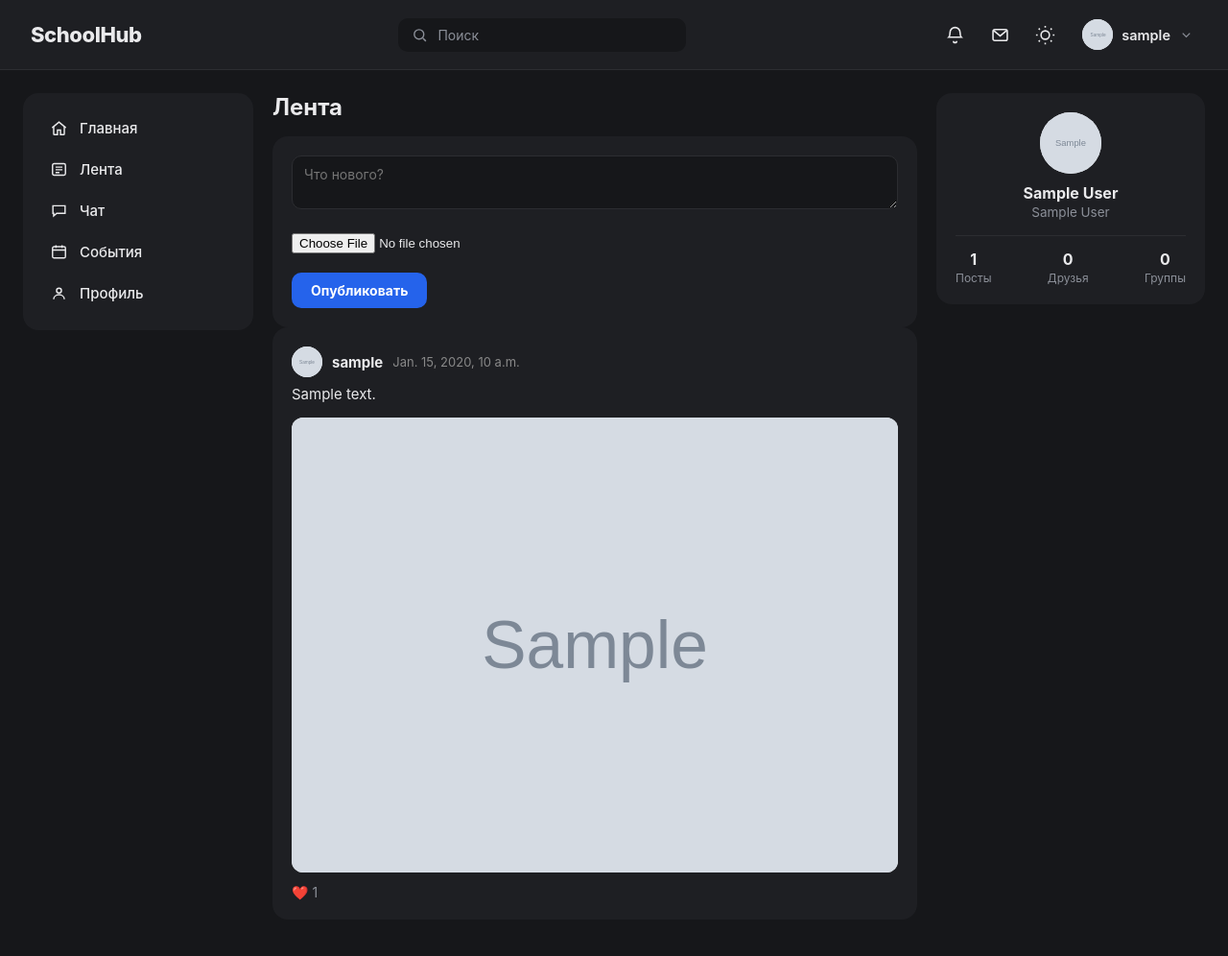
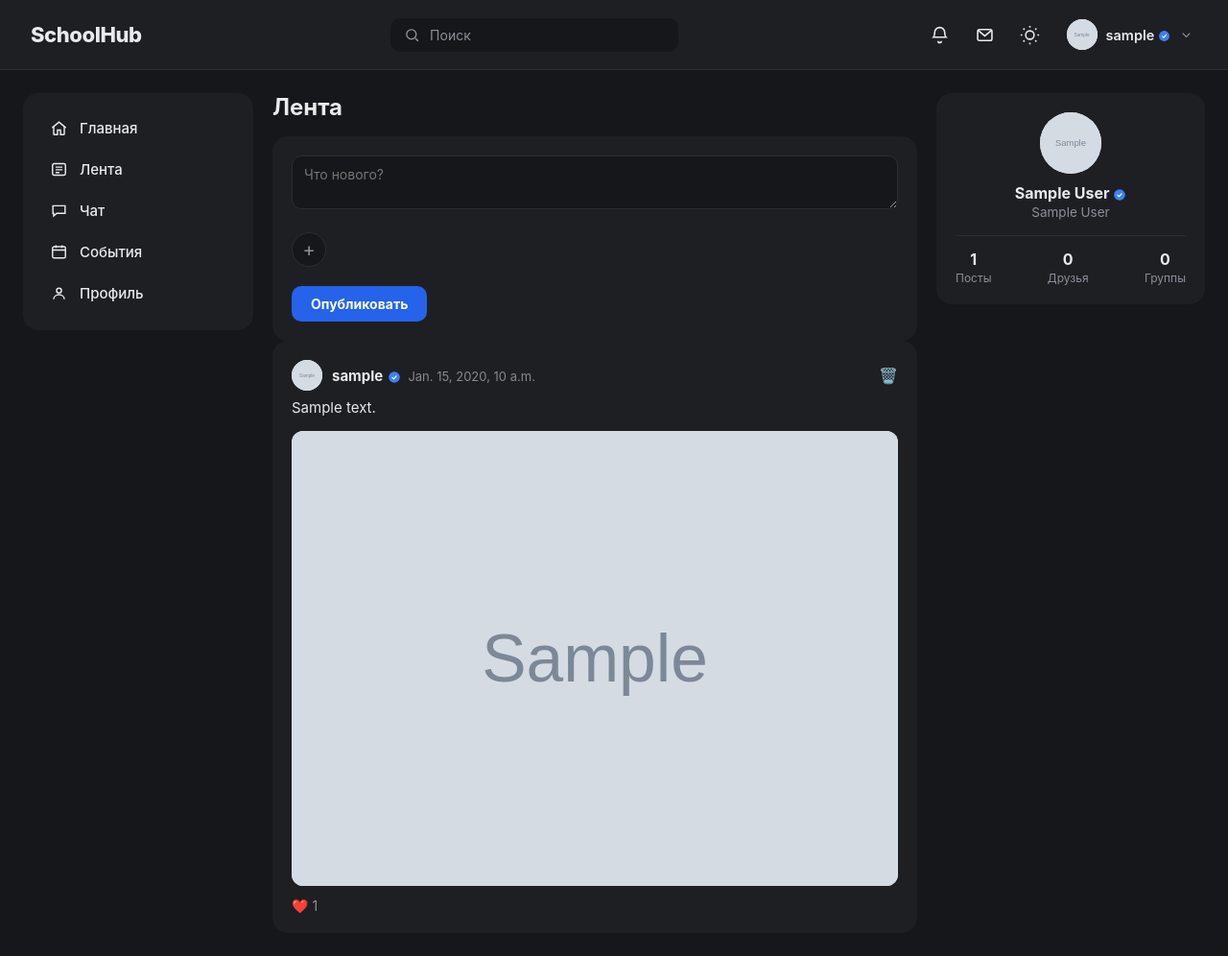
Before and after one commit to esipov117-commits/Schoolhub01, a Django app: page /feed/ in a window 1280 px wide. Shown: the whole page at 96% size. Before the commit the page ends 938 px from the top, so only its background shows below. Run offline with Django 5.2, Linux system fonts and the light colour scheme; a user stored in the database is signed in; tables that the repository leaves empty hold one stand-in row (values such as "Sample post"); grey boxes marked "Sample" are stand-in pictures.

Commit message:
Added tons of features

```diff
--- a/config/settings.py
+++ b/config/settings.py
@@ -119,6 +119,7 @@ USE_TZ = True
 # https://docs.djangoproject.com/en/6.0/howto/static-files/
 
 STATIC_URL = 'static/'
+STATICFILES_DIRS = [BASE_DIR / 'static']
 
 LOGIN_REDIRECT_URL = '/'
 LOGOUT_REDIRECT_URL = '/accounts/login/'
--- a/posts/templates/posts/feed.html
+++ b/posts/templates/posts/feed.html
@@ -8,7 +8,11 @@
             {% csrf_token %}
             <textarea name="content" placeholder="Что нового?"></textarea>
             <br><br>
-            <input type="file" name="image" accept="image/*">
+            <label for="image-upload" style="cursor:pointer; display:inline-flex; align-items:center; justify-content:center; width:36px; height:36px; border-radius:50%; background:var(--bg); border:1px solid var(--border); font-size:20px; color:var(--muted);">
+                +
+            </label>
+            <input type="file" id="image-upload" name="image" accept="image/*" style="display:none;" onchange="document.getElementById('image-filename').textContent = this.files[0] ? this.files[0].name : '';">
+            <span id="image-filename" style="font-size:13px; color:var(--muted); margin-left:8px;"></span>
             <br><br>
             <button type="submit" class="btn-primary">Опубликовать</button>
         </form>
@@ -16,7 +20,8 @@
 
     {% for post in posts %}
     <div class="card" id="post-{{ post.id }}">
-        <div style="display:flex; align-items:center; gap:10px; margin-bottom: 6px;">
+        <div style="display:flex; justify-content:space-between; align-items:center; margin-bottom: 6px;">
+            <div style="display:flex; align-items:center; gap:10px;">
                 <a href="{% url 'profile_user' post.author.username %}">
                     {% if post.author.profile.avatar %}
                         <img src="{{ post.author.profile.avatar.url }}" class="avatar avatar-small">
@@ -24,11 +29,31 @@
                         <div class="avatar avatar-small"></div>
                     {% endif %}
                 </a>
+                <div>
                     <a href="{% url 'profile_user' post.author.username %}" style="text-decoration:none; color:inherit;">
-                <span class="post-author">{{ post.author.username }}</span>
+                        <span class="post-author">
+                            {{ post.author.username }}
+                            {% if post.author.profile.is_verified %}
+                                <svg viewBox="0 0 24 24" width="14" height="14" style="display:inline-block; vertical-align:middle; margin-left:1px;">
+                                    <circle cx="12" cy="12" r="10" fill="#3b82f6"/>
+                                    <path d="M8.5 12.5l2.5 2.5 4.5-5" stroke="white" stroke-width="2" fill="none" stroke-linecap="round" stroke-linejoin="round"/>
+                                </svg>
+                            {% endif %}
+                        </span>
                     </a>
-            <span style="color:#888; font-size:13px;">{{ post.created_at }}</span>
+                    <span style="color:#888; font-size:13px; margin-left:4px;">{{ post.created_at }}</span>
                 </div>
+            </div>
+            {% if post.author == user %}
+            <form method="POST" action="{% url 'delete_post' post.id %}" style="margin:0;" onsubmit="return confirm('Удалить этот пост?');">
+                {% csrf_token %}
+                <button type="submit" style="background:none; border:none; cursor:pointer; color:var(--muted); font-size:16px;">
+                    🗑️
+                </button>
+            </form>
+            {% endif %}
+        </div>
+
         {% if post.content %}
             <div class="post-content">{{ post.content }}</div>
         {% endif %}
--- a/posts/urls.py
+++ b/posts/urls.py
@@ -4,4 +4,5 @@ from . import views
 urlpatterns = [
     path('feed/', views.feed, name='feed'),
     path('feed/<int:post_id>/like/', views.toggle_like, name='toggle_like'),
+    path('feed/<int:post_id>/delete/', views.delete_post, name='delete_post'),
 ]
--- a/posts/views.py
+++ b/posts/views.py
@@ -33,3 +33,16 @@ def toggle_like(request, post_id):
     if not created:
         like.delete()
     return redirect(f'/feed/#post-{post_id}')
+
+@login_required
+def delete_post(request, post_id):
+    post = get_object_or_404(Post, id=post_id)
+
+    previous_post = Post.objects.filter(created_at__lt=post.created_at).first()
+
+    if post.author == request.user:
+        post.delete()
+
+    if previous_post:
+        return redirect(f'/feed/#post-{previous_post.id}')
+    return redirect('feed')
--- a/templates/base.html
+++ b/templates/base.html
@@ -359,7 +359,15 @@
 <svg viewBox="0 0 24 24" fill="currentColor"><path d="M12 12c2.7 0 4.9-2.2 4.9-4.9S14.7 2.2 12 2.2 7.1 4.4 7.1 7.1 9.3 12 12 12zm0 2.4c-3.3 0-9.8 1.6-9.8 4.9v2.4h19.6v-2.4c0-3.3-6.5-4.9-9.8-4.9z"/></svg>
 {% endif %}
 </div>
-<span class="user-chip-name">{{ user.username }}</span>
+<span class="user-chip-name">
+    {{ user.username }}
+    {% if user.profile.is_verified %}
+        <svg viewBox="0 0 24 24" width="13" height="13" style="display:inline-block; vertical-align:middle;">
+            <circle cx="12" cy="12" r="10" fill="#3b82f6"/>
+            <path d="M8.5 12.5l2.5 2.5 4.5-5" stroke="white" stroke-width="2" fill="none" stroke-linecap="round" stroke-linejoin="round"/>
+        </svg>
+    {% endif %}
+</span>
 <svg class="chevron" viewBox="0 0 24 24" fill="none" stroke="currentColor" stroke-width="2"><path d="M6 9l6 6 6-6"/></svg>
 </div>
 <div class="user-dropdown">
@@ -417,7 +425,15 @@
 <svg viewBox="0 0 24 24" fill="currentColor"><path d="M12 12c2.7 0 4.9-2.2 4.9-4.9S14.7 2.2 12 2.2 7.1 4.4 7.1 7.1 9.3 12 12 12zm0 2.4c-3.3 0-9.8 1.6-9.8 4.9v2.4h19.6v-2.4c0-3.3-6.5-4.9-9.8-4.9z"/></svg>
 </div>
 {% endif %}
-<h3>{{ user.profile.display_name|default:user.username }}</h3>
+<h3>
+    {{ user.profile.display_name|default:user.username }}
+    {% if user.profile.is_verified %}
+        <svg viewBox="0 0 24 24" width="14" height="14" style="display:inline-block; vertical-align:middle;">
+            <circle cx="12" cy="12" r="10" fill="#3b82f6"/>
+            <path d="M8.5 12.5l2.5 2.5 4.5-5" stroke="white" stroke-width="2" fill="none" stroke-linecap="round" stroke-linejoin="round"/>
+        </svg>
+    {% endif %}
+</h3>
 <p>{{ user.profile.group_name|default:"Группа не указана" }}</p>
 
 {% block profile_stats %}
@@ -454,7 +470,7 @@
 <svg viewBox="0 0 24 24" fill="none" stroke="currentColor" stroke-width="1.8"><rect x="3.5" y="4.5" width="17" height="15" rx="2"/><path d="M7.5 9h9M7.5 12.5h9M7.5 16h5"/></svg>
         Лента
 </a>
-<a href="#">
+<a href="/chat/">
 <svg viewBox="0 0 24 24" fill="none" stroke="currentColor" stroke-width="1.8"><path d="M4 5.5h16v10H9l-4 3.5v-3.5H4z"/></svg>
         Чат
 </a>
```
Also changed, not shown: chat/templates/chat/coming_soon.html (+6 -1 lines), users/templates/users/profile.html (+8 -1 lines). Lines whose indentation alone changed are shown as unchanged.
